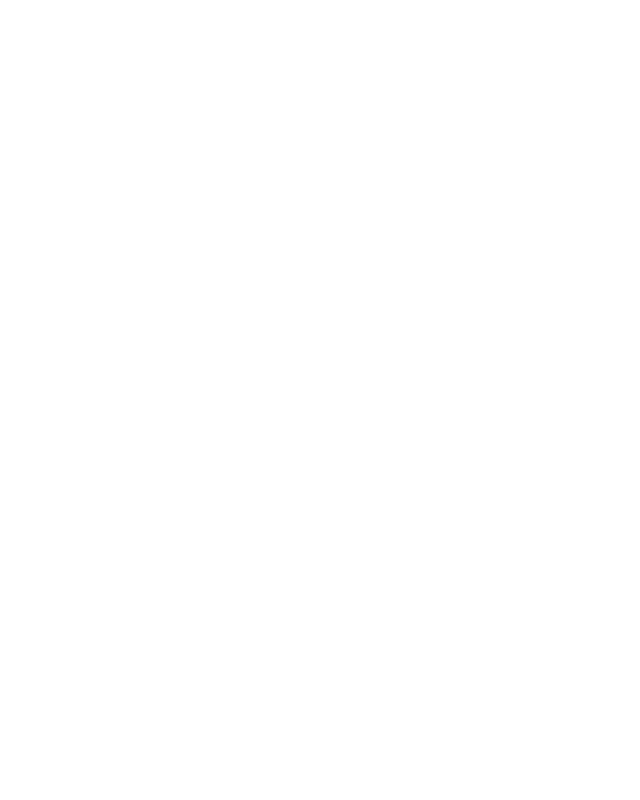
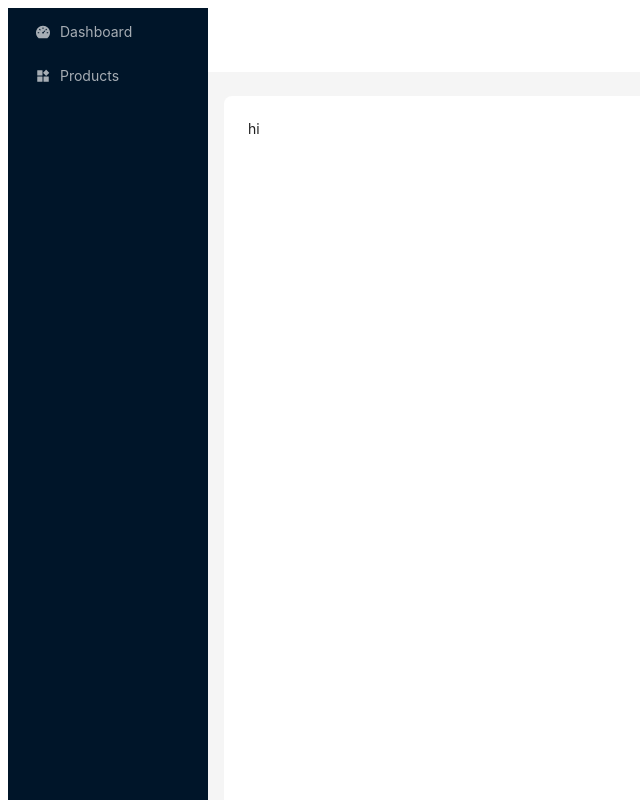
Before and after one commit to FardinOA/antd-dashboard, a React (Vite) app: page / in a window 1280 px wide. Shown: the top 800 px of the page, without its empty margins (0-640 px from the left). Built offline with nearby package versions, Linux system fonts and the light colour scheme.

Commit message:
feat: root layout setup

```diff
--- a/src/App.tsx
+++ b/src/App.tsx
@@ -1,11 +1,14 @@
 import { BrowserRouter as Router, Routes, Route } from "react-router-dom";
+import Main from "./components/layout/Main";
 
 function App() {
     return (
         <Router>
-            <Routes>
-                <Route path="/" element={<></>} />{" "}
-            </Routes>
+            <Main>
+                <Routes>
+                    <Route path="/" element={<div>hi</div>} />{" "}
+                </Routes>
+            </Main>
         </Router>
     );
 }
--- /dev/null
+++ b/src/components/layout/Main.tsx
@@ -0,0 +1,62 @@
+import React, { ReactNode } from "react";
+import { DashboardFilled, ProductFilled } from "@ant-design/icons";
+import { Layout, Menu, theme } from "antd";
+
+const { Header, Content, Footer, Sider } = Layout;
+
+const items = [
+    {
+        key: "dashboard",
+        icon: React.createElement(DashboardFilled),
+        label: `Dashboard`,
+    },
+    {
+        key: "products",
+        icon: React.createElement(ProductFilled),
+        label: `Products`,
+    },
+];
+
+const App = ({ children }: { children: ReactNode }) => {
+    const {
+        token: { colorBgContainer, borderRadiusLG },
+    } = theme.useToken();
+
+    return (
+        <Layout>
+            <Sider breakpoint="lg" collapsedWidth="0">
+                <div className="demo-logo-vertical" />
+                <Menu
+                    theme="dark"
+                    mode="inline"
+                    defaultSelectedKeys={["4"]}
+                    items={items}
+                />
+            </Sider>
+            <Layout>
+                <Header style={{ padding: 0, background: colorBgContainer }} />
+                <Content
+                    style={{
+                        margin: "24px 16px 0",
+                    }}
+                >
+                    <div
+                        style={{
+                            padding: 24,
+                            minHeight: `100vh`,
+                            background: colorBgContainer,
+                            borderRadius: borderRadiusLG,
+                        }}
+                    >
+                        {children}
+                    </div>
+                </Content>
+                <Footer style={{ textAlign: "center" }}>
+                    Ant Design ©{new Date().getFullYear()} Created by Ant UED
+                </Footer>
+            </Layout>
+        </Layout>
+    );
+};
+
+export default App;
--- a/tsconfig.app.json
+++ b/tsconfig.app.json
@@ -23,5 +23,5 @@
         "noUnusedParameters": true,
         "noFallthroughCasesInSwitch": true
     },
-  "include": ["src"]
+    "include": ["src/**/*"]
 }
```
Lines whose indentation alone changed are shown as unchanged.
